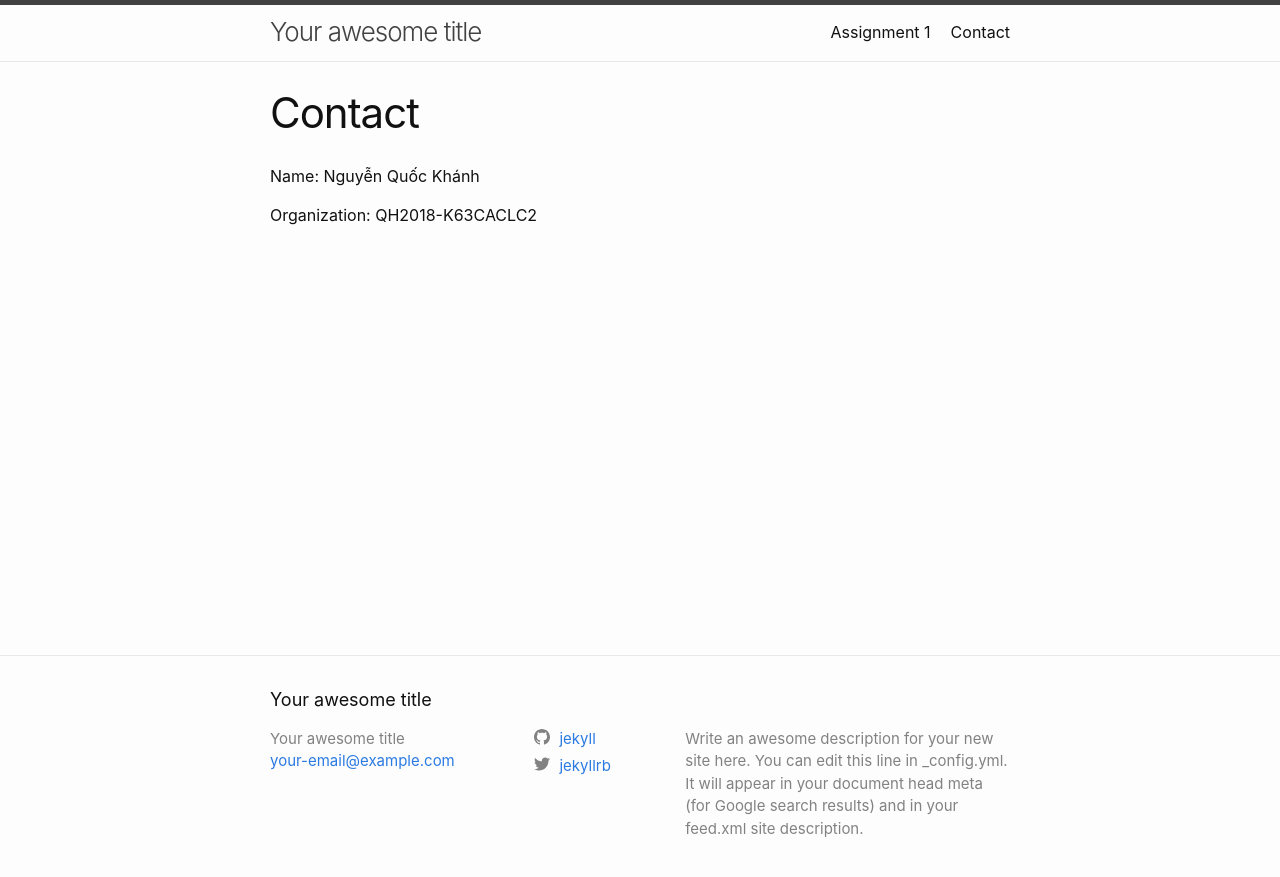
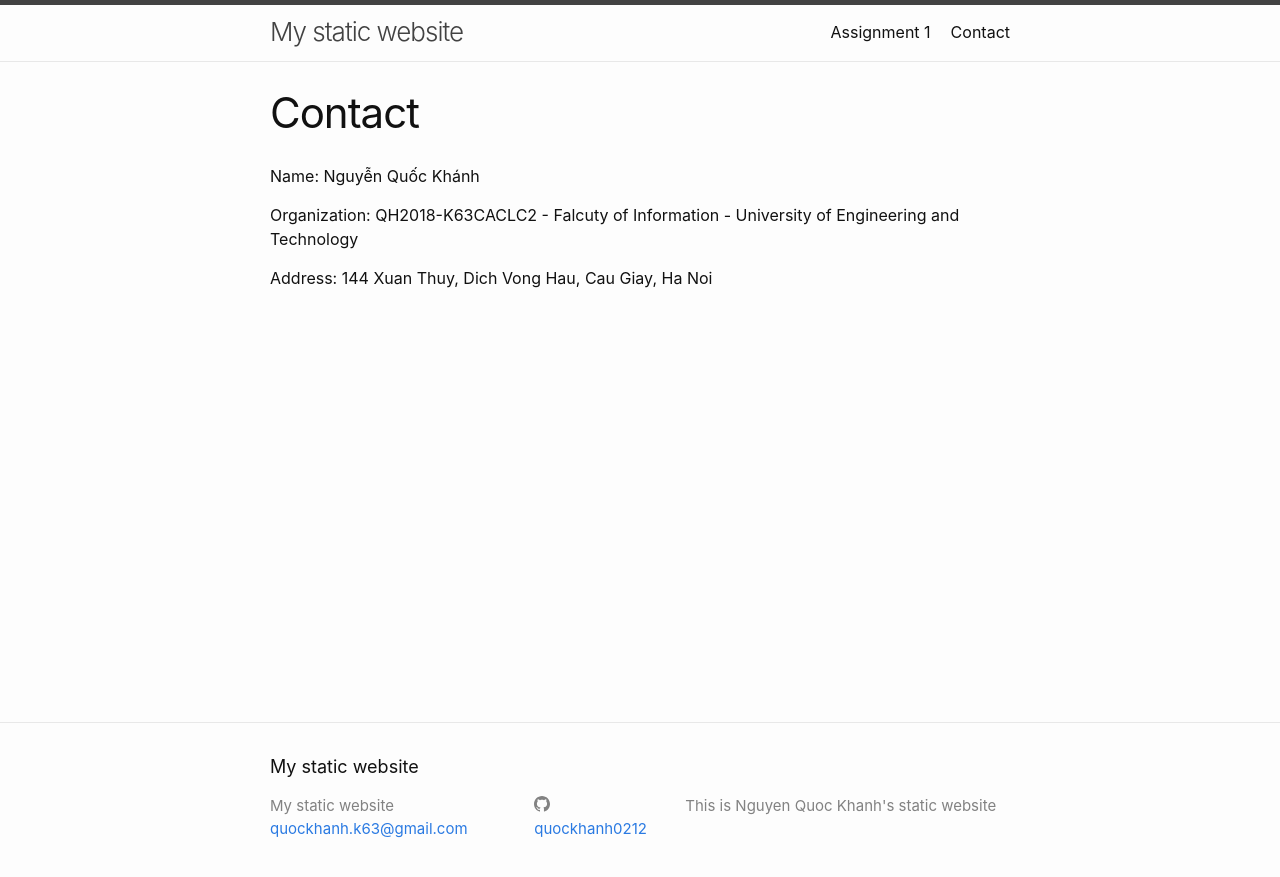
Before and after one commit to quockhanh0212/btweb.github.io, a Jekyll site: the page built from contact.markdown, in a window 1280 px wide. Shown: the top 877 px of the page. Built offline with Jekyll 4.4.1, drawn with Linux system fonts in a browser that asks for light colours.

Commit message:
Add information and blogs

```diff
--- a/_config.yml
+++ b/_config.yml
@@ -18,16 +18,13 @@
 # You can create any custom variable you would like, and they will be accessible
 # in the templates via {{ site.myvariable }}.
 
-title: Your awesome title
-email: your-email@example.com
+title: My static website
+email: quockhanh.k63@gmail.com
 description: >- # this means to ignore newlines until "baseurl:"
-  Write an awesome description for your new site here. You can edit this
-  line in _config.yml. It will appear in your document head meta (for
-  Google search results) and in your feed.xml site description.
+  This is Nguyen Quoc Khanh's static website
 baseurl: "btweb.github.io" # the subpath of your site, e.g. /blog
 url: "" # the base hostname & protocol for your site, e.g. http://example.com
-twitter_username: jekyllrb
-github_username:  jekyll
+github_username:  quockhanh0212
 
 # Build settings
 theme: minima
--- /dev/null
+++ b/_posts/2020-09-20-my-first-blog-post.markdown
@@ -0,0 +1,6 @@
+---
+layout: post
+title:  "My first blog"
+date:   2020-09-20 03:14:03 +0700
+categories: jekyll update
+---
--- a/contact.markdown
+++ b/contact.markdown
@@ -6,4 +6,6 @@ permalink: /contact/
 
 Name: Nguyễn Quốc Khánh
 
-Organization: QH2018-K63CACLC2
+Organization: QH2018-K63CACLC2 - Falcuty of Information - University of Engineering and Technology
+
+Address: 144 Xuan Thuy, Dich Vong Hau, Cau Giay, Ha Noi
```
